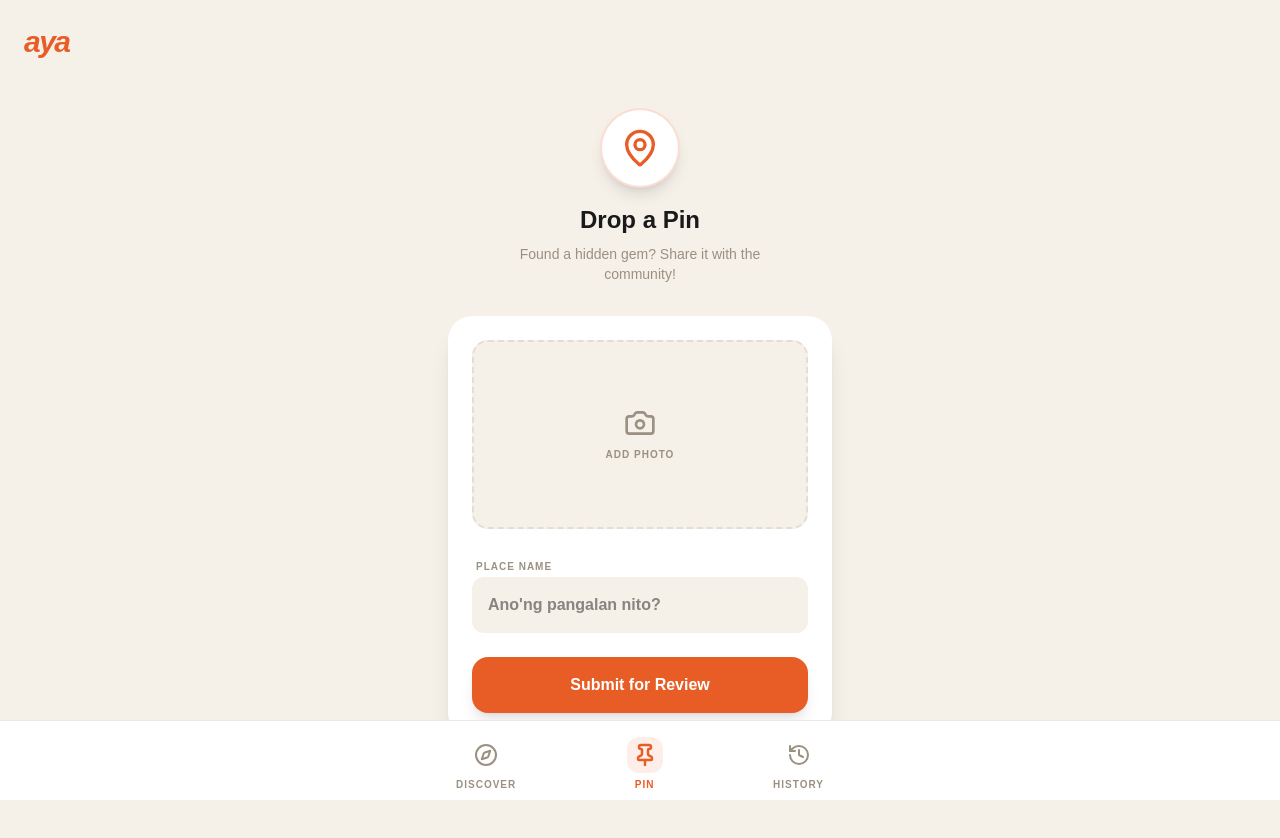
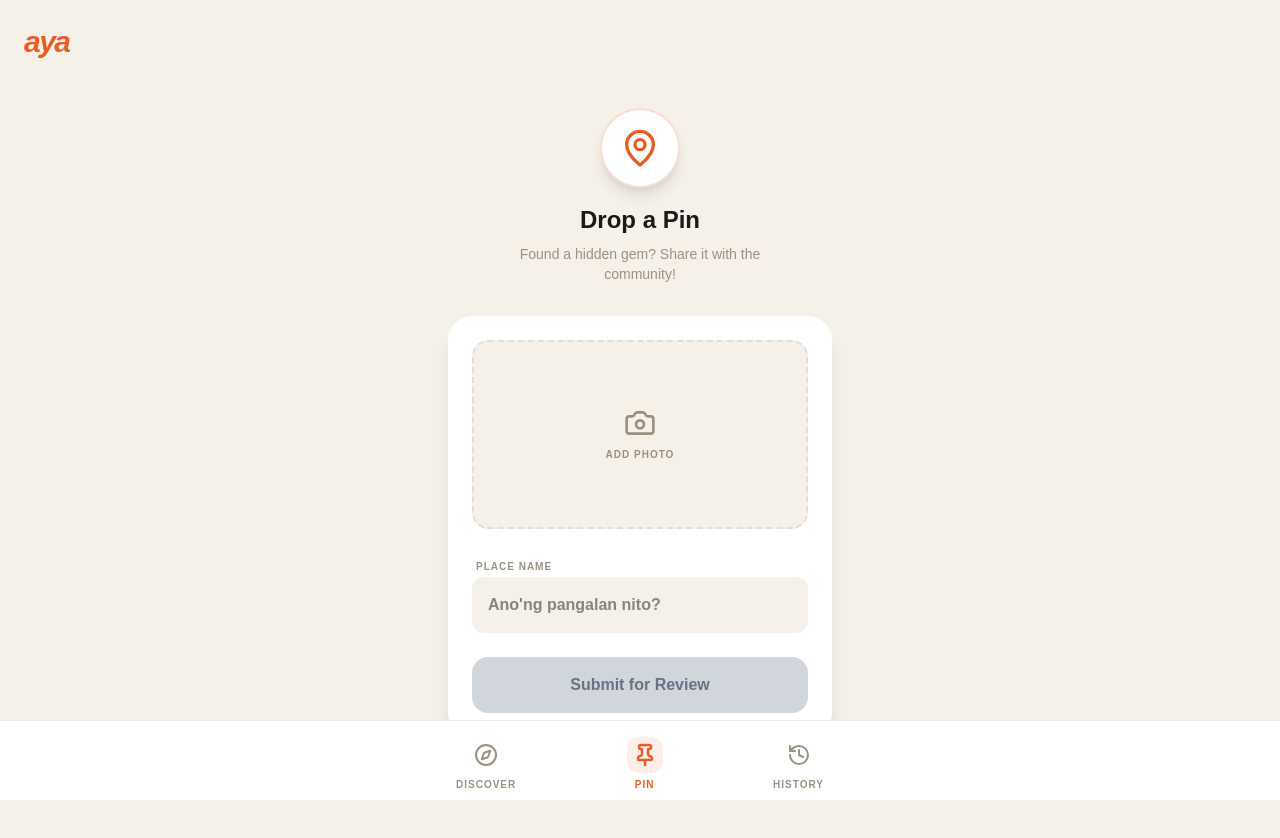
Before and after one commit to afkDen/iNet_GitHub, a Next.js app: page /pin in a window 1280 px wide. Shown: the top 838 px of the page. Built offline with nearby package versions, Linux system fonts and the light colour scheme.

Commit message:
verification before submission

```diff
--- a/app/pin/page.tsx
+++ b/app/pin/page.tsx
@@ -12,6 +12,8 @@ export default function PinPage() {
 
   const fileInputRef = useRef<HTMLInputElement>(null);
   const cameraInputRef = useRef<HTMLInputElement>(null);
+
+  const isFormValid = placeName.trim() !== '' && selectedImage !== null;
 
   const handleChoice = (type: 'camera' | 'file') => {
     setIsPopupOpen(false);
@@ -31,6 +33,8 @@ export default function PinPage() {
   };
 
   const handleSubmit = () => {
+    if (!isFormValid) return;
+
     setIsSuccessOpen(true);
     setPlaceName('');
     setSelectedImage(null);
@@ -81,7 +85,15 @@ export default function PinPage() {
             </div>
           </div>
 
-          <button onClick={handleSubmit} className="w-full bg-aya-primary text-white font-black py-4 rounded-2xl shadow-lg active:scale-95 transition-all">
+          <button
+            onClick={handleSubmit}
+            disabled={!isFormValid}
+            className={`w-full font-black py-4 rounded-2xl shadow-lg transition-all
+              ${isFormValid
+                ? 'bg-aya-primary text-white active:scale-95'
+                : 'bg-gray-300 text-gray-500 cursor-not-allowed shadow-none'
+              }`}
+          >
             Submit for Review
           </button>
         </div>
@@ -141,7 +153,6 @@ export default function PinPage() {
       )}
 
       <input type="file" accept="image/*" className="hidden" ref={fileInputRef} onChange={handleFileChange} />
-
       <BottomNav />
     </div>
   );
```
